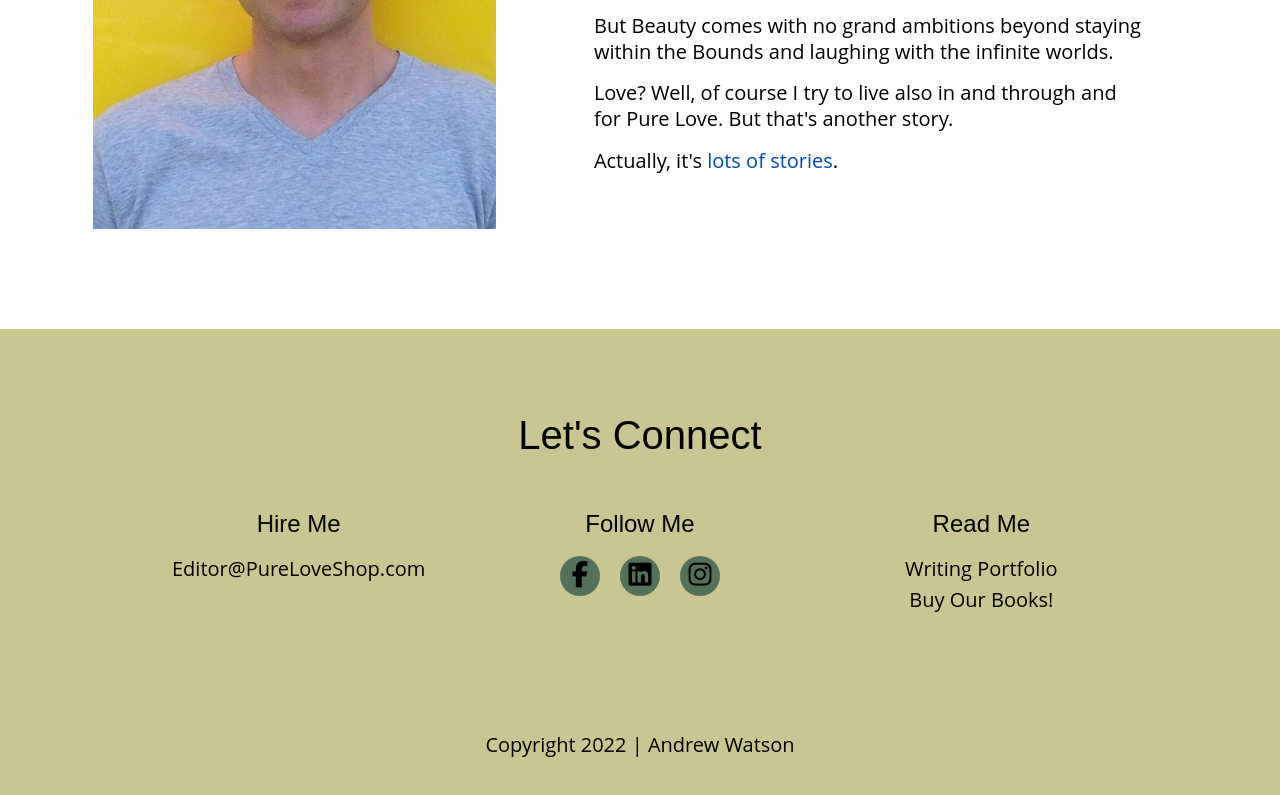
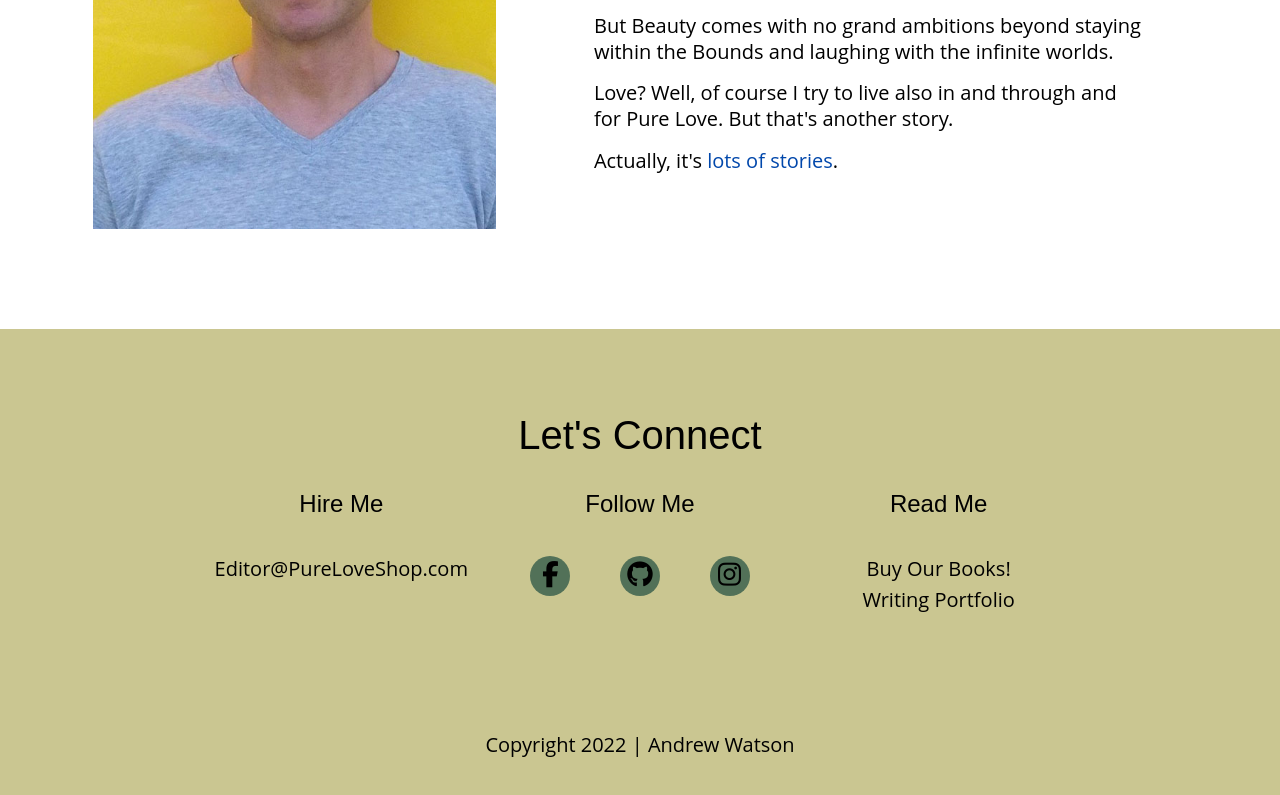
Before and after one commit to werdnamac/developer-profile, a website built with Parcel: page index.html in a window 1280 px wide. Shown: the part 3344-4139 px from the top of the page. Built offline with nearby package versions, Linux system fonts and the light colour scheme.

Commit message:
Tweaked footer container width and width of social media icon container at all screen sizes. Changed some of the social icon and website links.

```diff
--- a/css/main.css
+++ b/css/main.css
@@ -233,7 +233,7 @@ textarea {
    }
 
    footer .content-wrapper {
-    width: 80%;
+    width: 90%;
     margin: 50px 0;
    }
 
@@ -245,10 +245,16 @@ textarea {
     justify-content: center;
   }
 
-   footer .social h4 {
+   footer h4 {
      width: 100%;
-     margin-top: 40px;
+
+     margin-bottom: 30px;
    }
+
+
+
+
+
 
    footer .social-icons {
     display: flex;
@@ -447,6 +453,10 @@ textarea {
 
    .connect p {
      margin-bottom: 6px;
+   }
+
+   footer h4 {
+     margin-top: 40px;
    }
 
    footer .copyright {
@@ -694,9 +704,21 @@ p.skills-box {
   align-items: flex-start;
 }
 
-footer .social h4 {
+footer .content-wrapper {
+ width: 90%;
+ margin: 50px 0;
+}
 
-  margin-top: 20px;
+
+footer h4 {
+  width: 100%;
+  margin-top: 0;
+  margin-bottom: 40px;
+}
+
+footer .social-icons {
+
+ width: 200px;
 }
 
 .connect {
@@ -805,7 +827,15 @@ article.about figure {
 }
 
 
+footer .content-wrapper {
+ width: 70%;
+ margin: 50px 0;
+}
 
+footer .social-icons {
+
+ width: 400px;
+}
 /*h2 {
   font-size: 2.25em;
   line-height: 1.33;
--- a/index.html
+++ b/index.html
@@ -249,7 +249,7 @@
               <img src="img/yoAndyFace.jpg" alt="Picture of Andy Watson by Brooklyn Art Museum's YO/OY.">
             </figure>
             <div class="andy">
-              <h3>Andy Watson: Living for Beauty as best I can.</h3>
+              <h3 id="about">Andy Watson: Living for Beauty as best I can.</h3>
 
               <p class="about-spiel">
                 Of all the spiritual Goods, Beauty is the least dangerous.
@@ -262,7 +262,7 @@
                 <p>Love? Well, of course I try to
                 live also in and through and for Pure Love.
                 But that's another story.</p>
-                <p>Actually, it's <a href="https://www.from-bartleby.com/buy-the-books/"
+                <p>Actually, it's <a href="https://www.from-bartleby.com/"
                 target="_blank">lots of stories</a>.
 
 
@@ -281,7 +281,7 @@
             <div class="contact">
 
             <address class="connect">
-              <h4>Hire Me</h4>
+              <h4 id="hire">Hire Me</h4>
               <p>
                 <a href="mailto:Editor@PureLoveShop.com">Editor@PureLoveShop.com</a>
               </p>
@@ -289,37 +289,39 @@
 
           <address class="connect">
           <div class="social">
-            <h4>Follow Me</h4>
+            <h4 id="follow">Follow Me</h4>
             <div class="social-icons">
               <p class="fontawesome-icon">
 
-                <a href="https://www.facebook.com/SkullvalleyAfterWhistletown" target="_blank" alt="facebook icon">
+                <a href="https:https://www.linkedin.com/in/andrew-watson-4862a29/" target="_blank" alt="facebook icon">
                   <i class="fab fa-facebook-f"></i>
                 </a>
               </p>
               <p class="fontawesome-icon">
 
-                <a href="https://www.linkedin.com/in/bartleby-willard-6b5b90204/" target="_blank" alt="linkedin icon">
-                  <i class="fab fa-linkedin"></i>
+                <a href="https://github.com/werdnamac" target="_blank" alt="linkedin icon">
+                  <i class="fab fa-github"></i>
                 </a>
               </p>
               <p class="fontawesome-icon">
 
-                <a href="https://www.instagram.com/bartlebywillard/" target="_blank" alt="instagram icon">
+                <a href="https://www.instagram.com/bartlebywillard/" target="_blank" alt="linkedin icon">
                   <i class="fab fa-instagram"></i>
                 </a>
               </p>
+
             </div> <!-- social-icons ends here-->
           </div> <!--social ends here-->
         </address><!-- social address class ends here-->
 
         <address class="connect">
           <div class="read">
-            <h4>Read Me</h4>
+            <h4 id="read">Read Me</h4>
+            <p><a href="https://www.from-bartleby.com/buy-the-books/" target="_blank">
+              Buy Our Books!</a></p>
             <p><a href="https://www.willardswordsmithy.com/portfolio/" target="_blank">
               Writing Portfolio</a></p>
-            <p><a href="https://www.from-bartleby.com/buy-the-books/" target="_blank">
-              Buy Our Books!</a></p>
+
           </div>
         </address>
       </div><!--div class contact ends here-->
```
